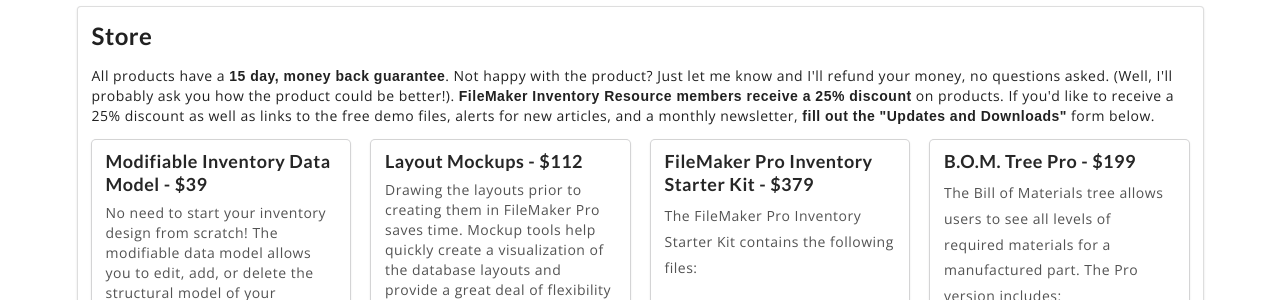
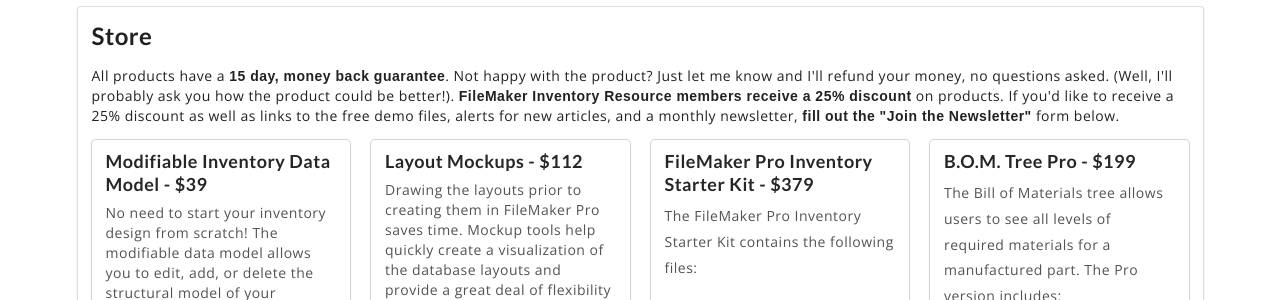
Before and after one commit to danielshanahan/FileMakerInventoryResources, a Jekyll site: the page built from index.md, in a window 1280 px wide and 900 px high, scrolled down 2823 px. Shown: the part 152-452 px from the top of the window. Built offline with Jekyll 4.4.1, drawn with Linux system fonts in a browser that asks for light colours; nearby versions of some CDN libraries.

Commit message:
Update home.html
In the Store section, changed this: "...alerts for new articles, and a monthly newsletter, fill out the "Updates and Downloads" form below."

to this: "alerts for new articles, and a monthly newsletter, fill out the "Join the Newsletter" form below."

```diff
--- a/_layouts/home.html
+++ b/_layouts/home.html
@@ -76,7 +76,7 @@
 
 <div class="ui segment">
 	<h2>Store</h2>
-	<p>All products have a <strong>15 day, money back guarantee</strong>. Not happy with the product?  Just let me know and I'll refund your money, no questions asked.  (Well, I'll probably ask you how the product could be better!).  <strong>FileMaker Inventory Resource members receive a 25% discount</strong> on products.  If you'd like to receive a 25% discount as well as links to the free demo files, alerts for new articles, and a monthly newsletter, <strong>fill out the "Updates and Downloads"</strong> form below.
+	<p>All products have a <strong>15 day, money back guarantee</strong>. Not happy with the product?  Just let me know and I'll refund your money, no questions asked.  (Well, I'll probably ask you how the product could be better!).  <strong>FileMaker Inventory Resource members receive a 25% discount</strong> on products.  If you'd like to receive a 25% discount as well as links to the free demo files, alerts for new articles, and a monthly newsletter, <strong>fill out the "Join the Newsletter"</strong> form below.
         <div class="ui four stackable cards">
             <div class="card">
 
```
